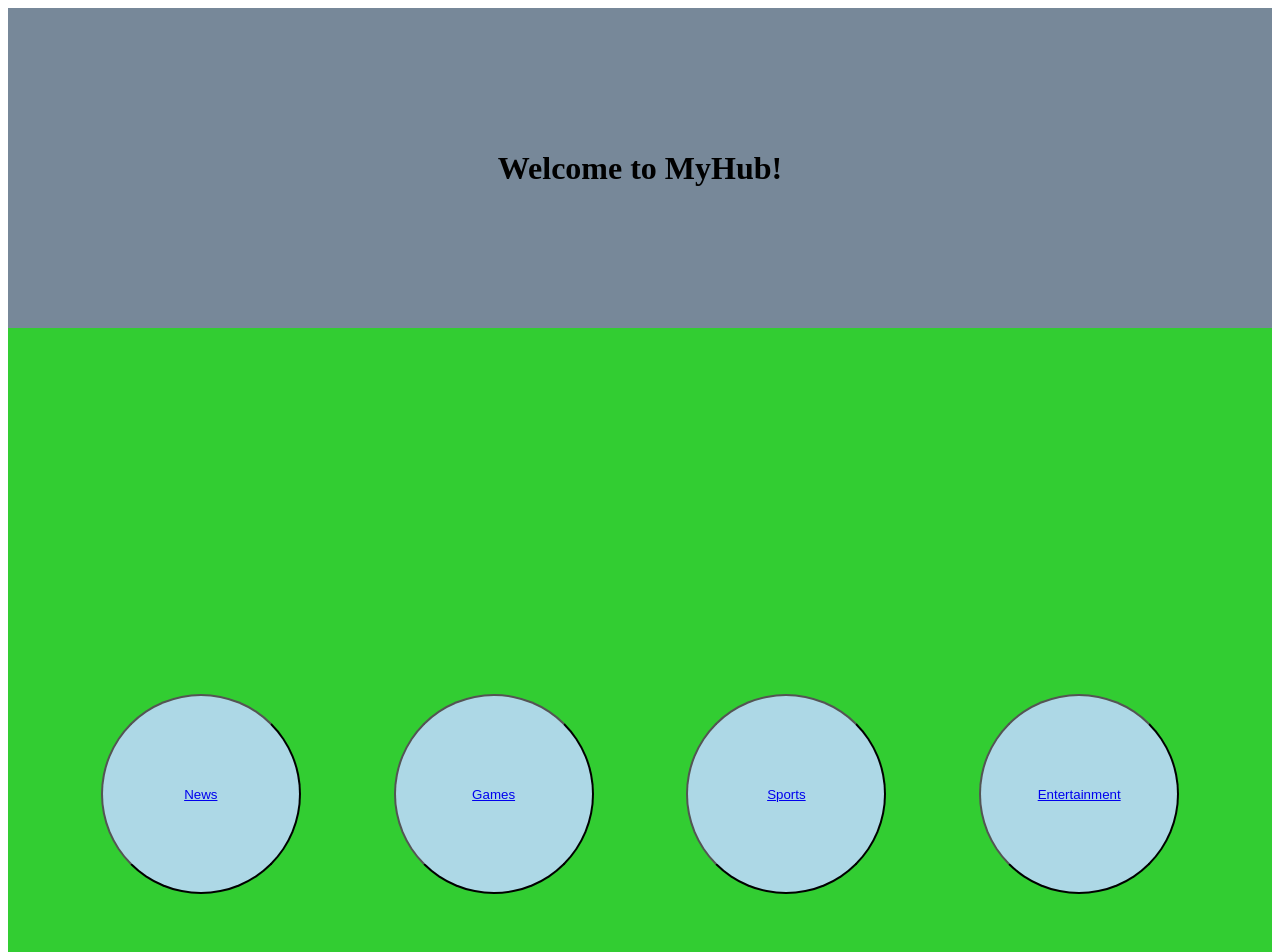
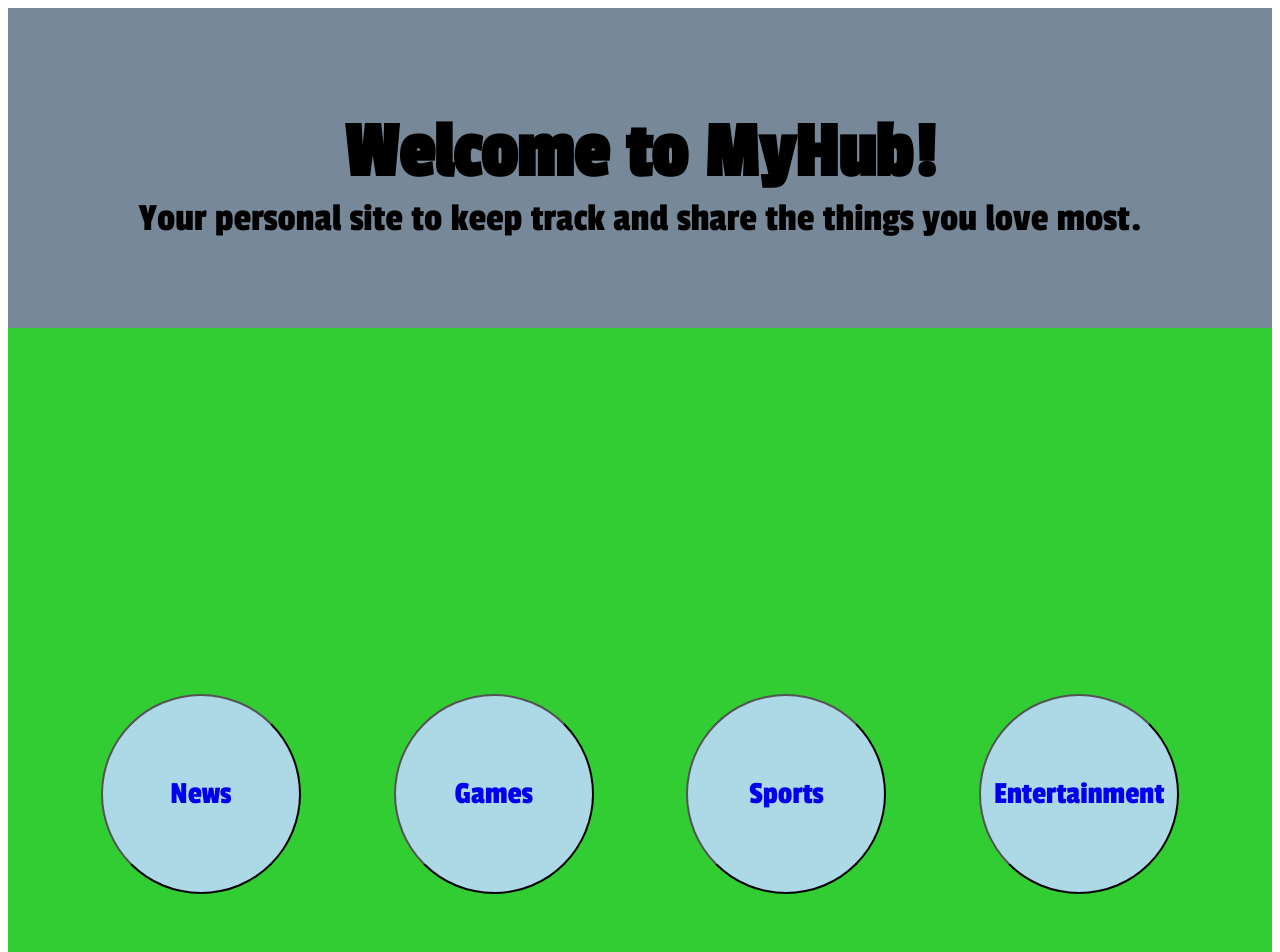
Before and after one commit to MatthewHettler/MyHub, a plain HTML site: page index.html in a window 1280 px wide. Shown: the top 952 px of the page. Drawn offline with Linux system fonts and the light colour scheme.

Commit message:
Gave font to index page. Made header better.

```diff
--- a/index.html
+++ b/index.html
@@ -5,10 +5,12 @@
     <meta name="viewport" content="width=device-width, initial-scale=1.0">
     <title>Document</title>
     <link rel="stylesheet" href="style.css">
+    <link href="https://fonts.googleapis.com/css2?family=Passion+One&display=swap" rel="stylesheet">
 </head>
 <body>
     <header>
-        <h1>Welcome to MyHub!</h1>
+        <h1 class="header-title">Welcome to MyHub!</h1>
+        <p class="header-ptag">Your personal site to keep track and share the things you love most.</p>
     </header>
     <main>
         <section class="section1">
--- a/style.css
+++ b/style.css
@@ -2,6 +2,10 @@ html {
     min-height: 100%;
     margin: 0;
     padding: 0;
+}
+
+body{
+    font-family: 'Passion One', cursive;
 }
 
 header{
@@ -10,8 +14,18 @@ header{
     height: 20rem;
     text-align: center;
     display: flex;
+    flex-direction: column;
     justify-content: center;
     align-items: center;
+    font-size: 2.5rem;
+}
+
+.header-title{
+    margin-bottom: 0;
+}
+
+.header-ptag{
+    margin-top: 0;
 }
 
 footer{
@@ -42,4 +56,11 @@ footer{
     display: flex;
     align-items: center;
     justify-content: center;
+    font-size: 2rem;
+    text-decoration: none;
 }
+
+a{
+    text-decoration: none;
+    font-family: 'Passion One', cursive;
+}
```
